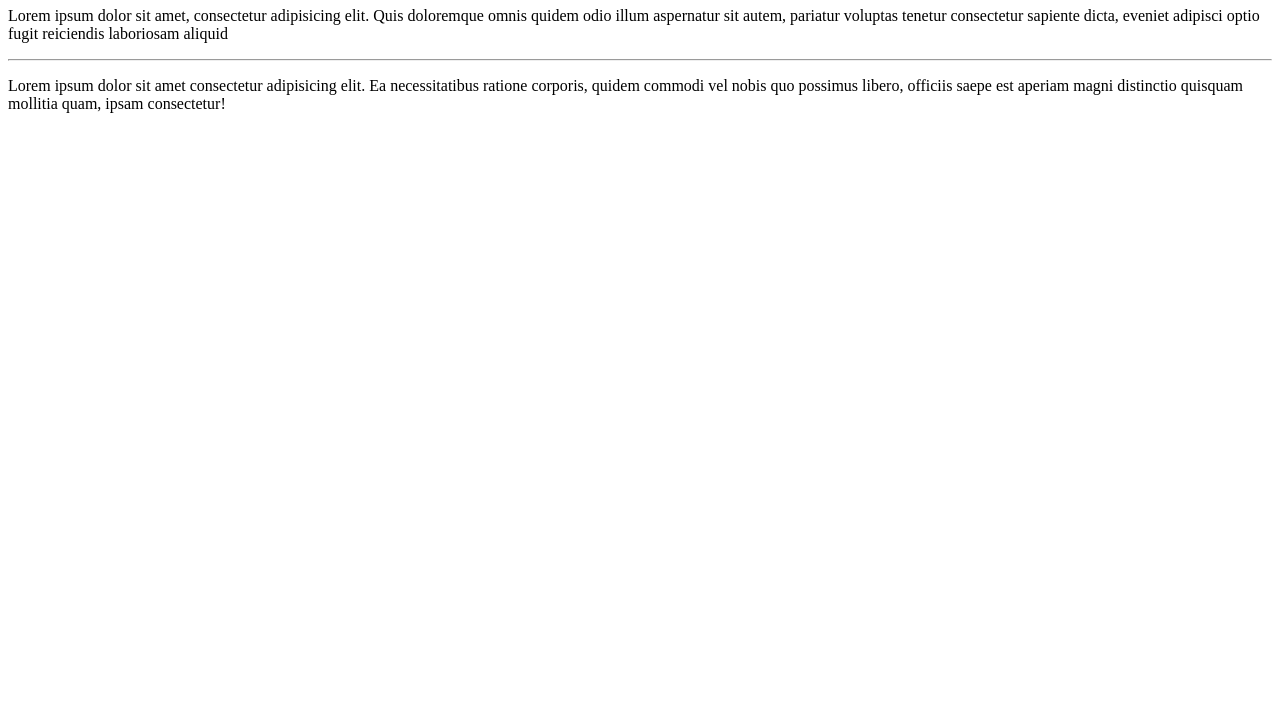
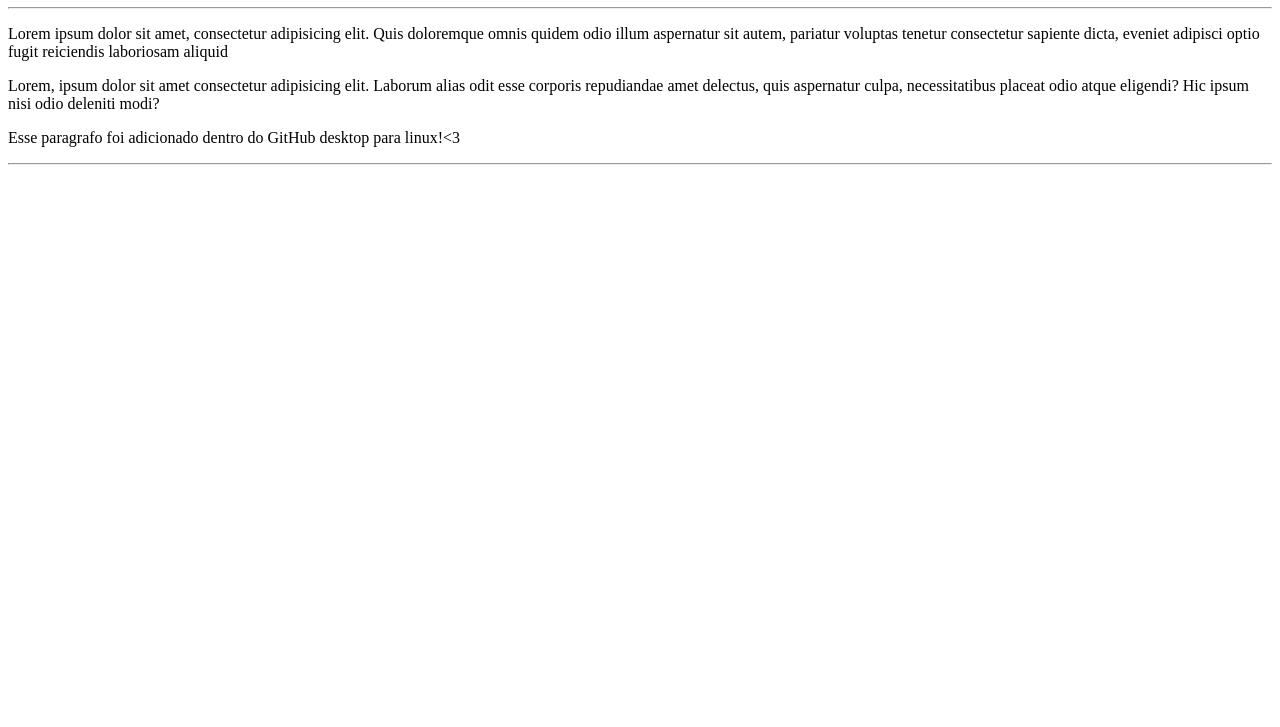
Before and after one commit to AlexanndreSilva/Ola-mundo, a plain HTML site: page Site exemplo/index.html in a window 1280 px wide. Shown: the part 73-800 px from the top of the page. Drawn offline with Linux system fonts and the light colour scheme.

Commit message:
mudei o arquivo index

```diff
--- a/Site exemplo/index.html
+++ b/Site exemplo/index.html
@@ -8,8 +8,9 @@
 </head>
 <body>
     <h1>,,Olá,, mundo!</h1>
-    <p>Lorem ipsum dolor sit amet, consectetur adipisicing elit. Quis doloremque omnis quidem odio illum aspernatur sit autem, pariatur voluptas tenetur consectetur sapiente dicta, eveniet adipisci optio fugit reiciendis laboriosam aliquid</p>
+    <hr>
+    <p>Lorem ipsum dolor sit amet, consectetur adipisicing elit. Quis doloremque omnis quidem odio illum aspernatur sit autem, pariatur voluptas tenetur consectetur sapiente dicta, eveniet adipisci optio fugit reiciendis laboriosam aliquid
+    </p>Lorem, ipsum dolor sit amet consectetur adipisicing elit. Laborum alias odit esse corporis repudiandae amet delectus, quis aspernatur culpa, necessitatibus placeat odio atque eligendi? Hic ipsum nisi odio deleniti modi?
+    <p>Esse paragrafo foi adicionado dentro do GitHub desktop para linux!&lt;3</p>
 </body><hr>
-<p>Lorem ipsum dolor sit amet consectetur adipisicing elit. Ea necessitatibus ratione corporis, quidem commodi vel nobis quo possimus libero, officiis saepe est aperiam magni distinctio quisquam mollitia quam, ipsam consectetur!
-</p>
 </html>
```
